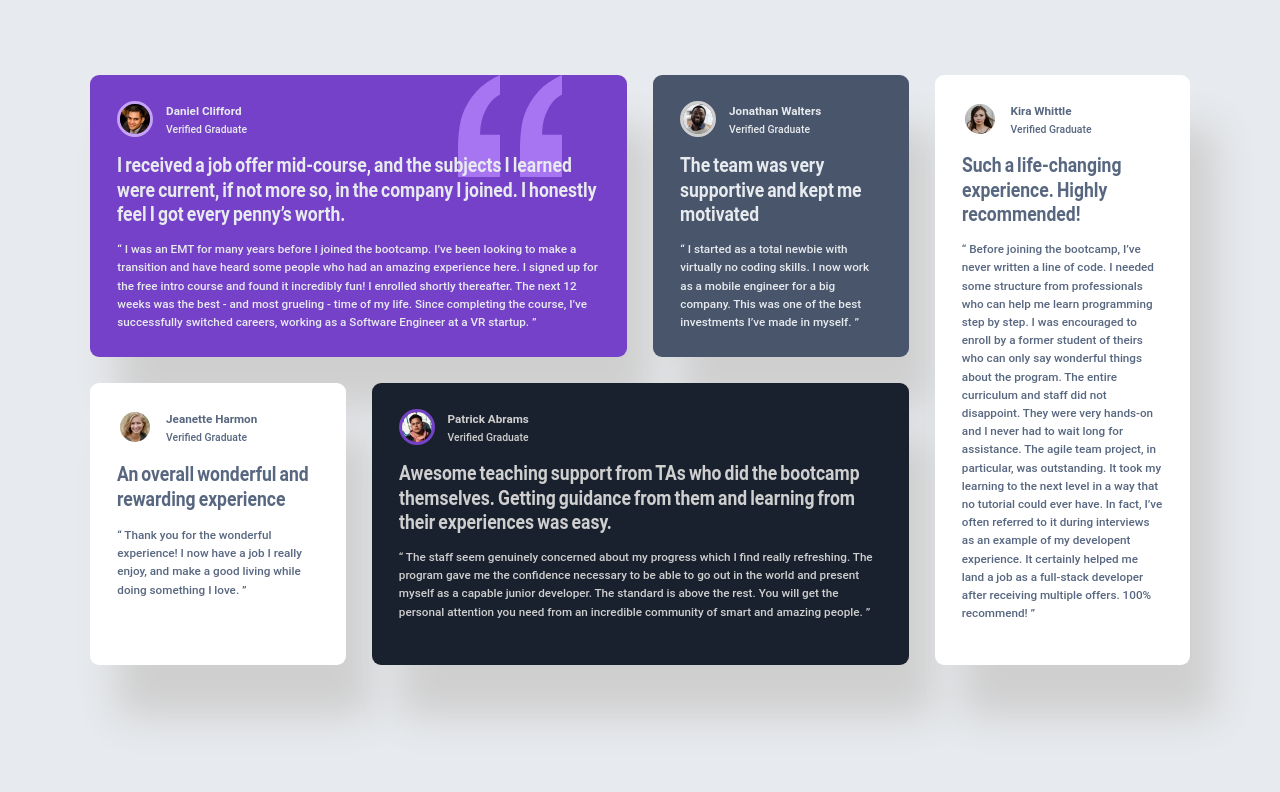
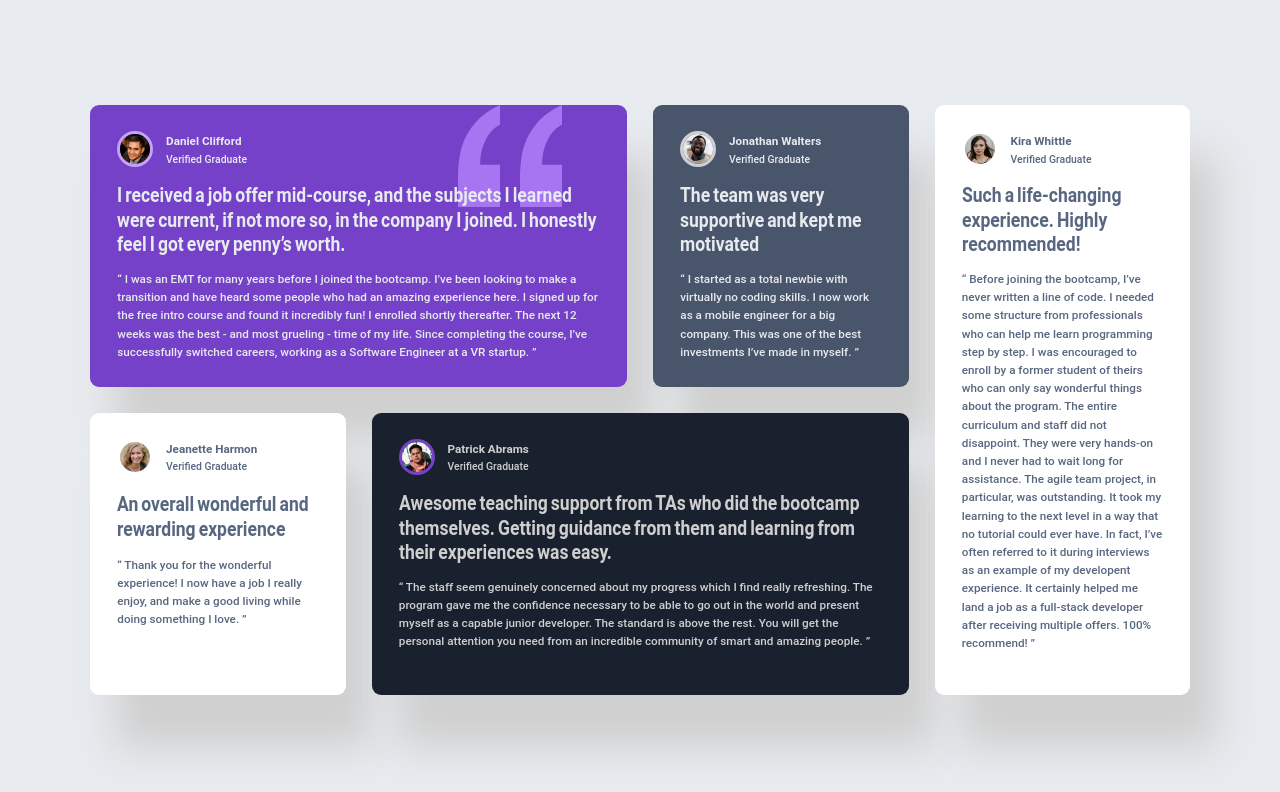
Before and after one commit to AmIKamil/testimonials-grid-section, a plain HTML site: page index.html in a window 1280 px wide. Drawn offline with Linux system fonts and the light colour scheme.

Commit message:
content is now centered on all screen sizes

```diff
--- a/styles.css
+++ b/styles.css
@@ -29,14 +29,15 @@ font-weight: 500;
 
 html, body{
     width: 100%;
+    height: 100%;
     background-color: var(--Grey100);
     padding: 0.4rem;
+    display: grid;
+    place-items: center;
 }
 
 .container{
     max-width: 1100px;
-    height: 100%;
-    margin: 5rem auto;
     display: grid;
     grid-template-columns: repeat(4, 1fr);
     grid-template-rows: repeat(2, 1fr);
```
